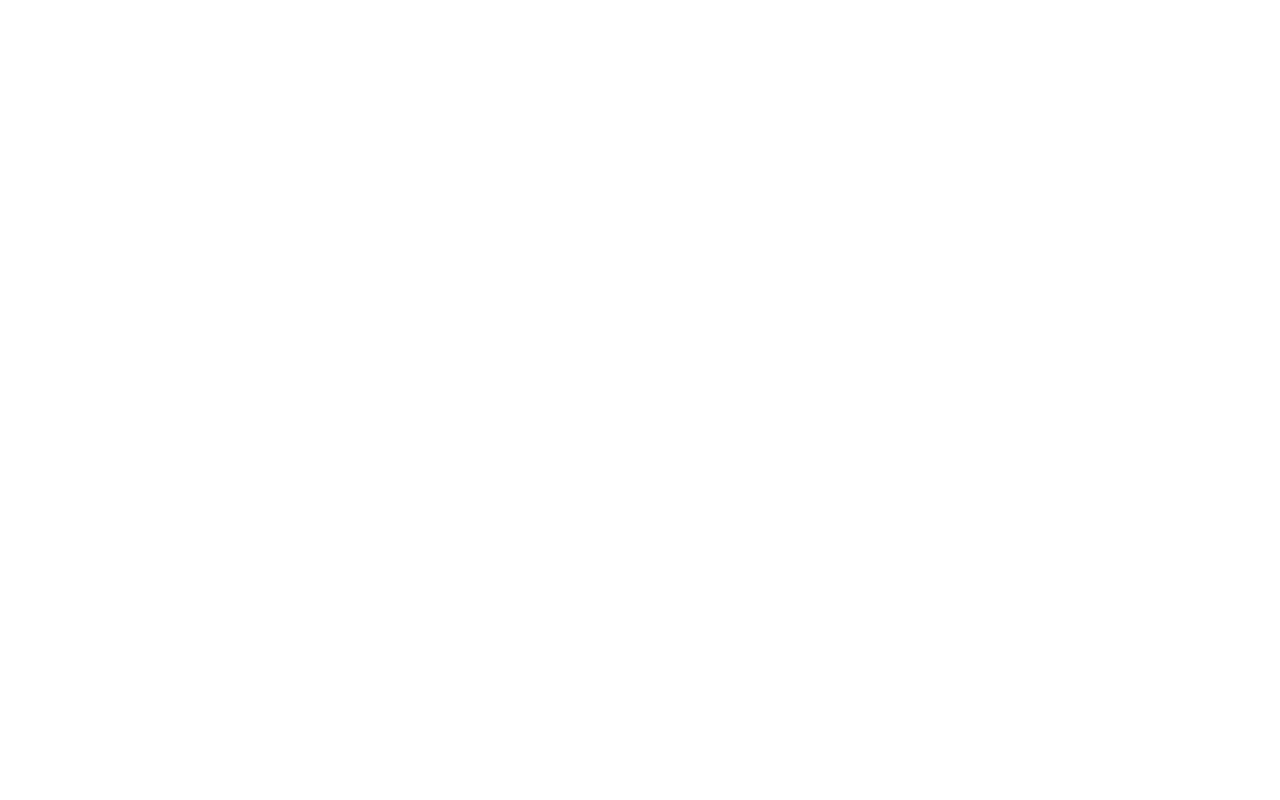
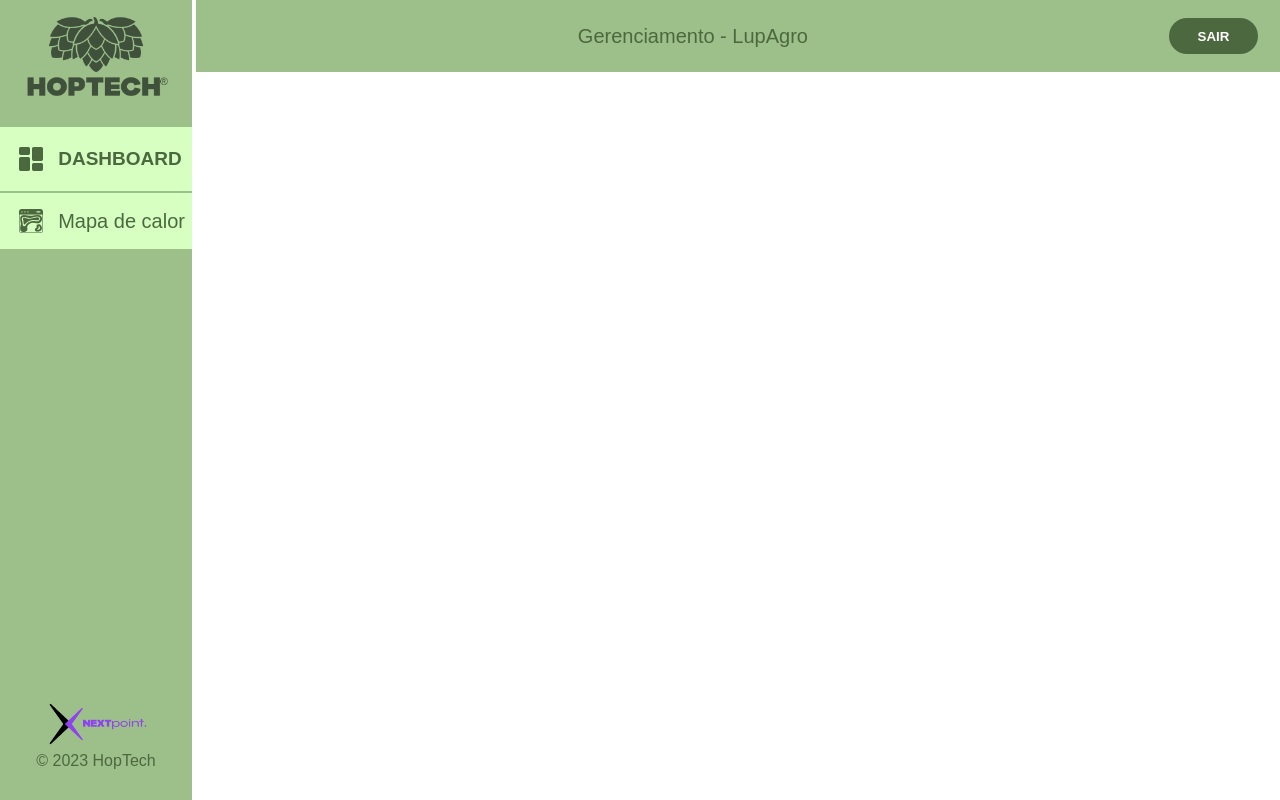
Before and after one commit to nextpoint-sptech/HopTech, a plain HTML site: page Site_Institucional_&_Sistema/area-restrita/dashboard.html in a window 1280 px wide. Drawn offline with Linux system fonts and the light colour scheme.

Commit message:
Criando menu top e lateral no dashboard

```diff
--- a/Site_Institucional_&_Sistema/area-restrita/dashboard.html
+++ b/Site_Institucional_&_Sistema/area-restrita/dashboard.html
@@ -5,8 +5,31 @@
     <meta http-equiv="X-UA-Compatible" content="IE=edge">
     <meta name="viewport" content="width=device-width, initial-scale=1.0">
     <title>Dashboard | HopTech</title>
+    <link rel="shortcut icon" href="../assets/images/HopTech-dark.png" type="image/x-icon">
+    <link rel="stylesheet" href="../assets/css/styleDashboard.css">
 </head>
-<body>
-
+<body id="dashboard">
+    <div class="div_menu_lateral">
+        <img src="../assets/images/HopTech-dark.png" class="logo_hoptech" alt="Logo da HopTech">
+        <button class="pageAtual">
+            <img src="../assets/images/dashboard.png" class="icons_menu" alt="icone dashboard">
+            Dashboard
+        </button>
+        <button>
+            <img src="../assets/images/mapa-de-calor.png" class="icons_menu" alt="icone mapa de calor">
+            Mapa de calor
+        </button>
+        <footer>
+            <img src="../assets/images/NEXTPOINT.png" class="logo_empresa" alt="Logo da NEXTPOINT">
+            © 2023 HopTech
+        </footer>
+    </div>
+    <div class="div_conteiner_conteudo">
+        <div class="div_menu_top">
+            <div><!--  --></div>
+            <h3 class="titleDashboard">Gerenciamento - LupAgro</h3>
+            <button class="btnSair">Sair</button>
+        </div>
+    </div>
 </body>
 </html>
--- /dev/null
+++ b/Site_Institucional_&_Sistema/assets/css/styleDashboard.css
@@ -0,0 +1,118 @@
+import url('https://fonts.googleapis.com/css2?family=Poppins&display=swap');
+
+html {
+    scroll-padding-top: 12.5vh;
+    scroll-behavior: smooth;
+}
+
+body{
+    width: 100vw;
+    margin: 0;
+    padding: 0;
+    font-family: 'Poppins', sans-serif;
+    background-color: #ffffff;
+    color: #4C683F;
+    overflow-x: hidden;
+}
+
+#dashboard{
+    height: 100vh;
+    display: flex;
+    justify-content: space-between;
+}
+
+.div_menu_lateral{
+    width: 15vw;
+    background-color: #9DC08B;
+}
+
+.div_conteiner_conteudo{
+    width: 84.7vw;
+}
+
+.div_menu_top{
+    height: 9vh;
+    background-color: #9DC08B;
+    display: flex;
+    justify-content: space-between;
+    align-items: center;
+    padding-right: 2%;
+}
+
+.logo_hoptech{
+    width: 100%;
+    margin-bottom: 15px;
+}
+
+.div_menu_lateral button{
+    width: 100%;
+    height: 7vh;
+    background-color: #D7FFC2;
+    border: none;
+    margin-bottom: 2px;
+    display: flex;
+    align-items: center;
+    padding-left: 10%;
+    font-size: 20px;
+    cursor: pointer;
+    color: #4C683F;
+}
+
+.icons_menu{
+    margin-right: 15px;
+}
+
+.div_menu_lateral button:hover{
+    height: 8vh;
+    font-weight: bold;
+}
+
+.div_menu_lateral .pageAtual{
+    height: 8vh;
+    font-size: 19px;
+    font-weight: bold;
+    text-transform: uppercase;
+}
+
+.div_menu_lateral .pageAtual:hover{
+    font-size: 20px;
+}
+
+.div_menu_lateral footer{
+    width: 15vw;
+    bottom: 0;
+    position: absolute;
+    margin-bottom: 30px;
+    text-align: center;
+    display: flex;
+    flex-direction: column;
+    align-items: center;
+}
+
+.div_menu_lateral footer .logo_empresa{
+    width: 55%;
+}
+
+.div_menu_top .titleDashboard{
+    font-size: 20px;
+    font-weight: 500;
+    margin-left: 2%;
+}
+
+.div_menu_top .btnSair{
+    width: 7vw;
+    height: 50%;
+    border: none;
+    border-radius: 25px;
+    background-color: #4C683F;
+    color: #ffffff;
+    text-transform: uppercase;
+    font-weight: bold;
+}
+
+.div_menu_top .btnSair:hover{
+    width: 7.2vw;
+    height: 53%;
+    background-color: #506945;
+    cursor: pointer;
+}
--- a/Site_Institucional_&_Sistema/assets/css/style.css
+++ b/Site_Institucional_&_Sistema/assets/css/styleIndex.css
@@ -1,4 +1,9 @@
 @import url('https://fonts.googleapis.com/css2?family=Poppins&display=swap');
+
+html {
+    scroll-padding-top: 12.5vh;
+    scroll-behavior: smooth;
+}
 
 body{
     width: 100vw;
```
Also changed, not shown: Site_Institucional_&_Sistema/index.html (+2 -2 lines), Site_Institucional_&_Sistema/assets/js/index.js (renamed from Site_Institucional_&_Sistema/js/index.js).
